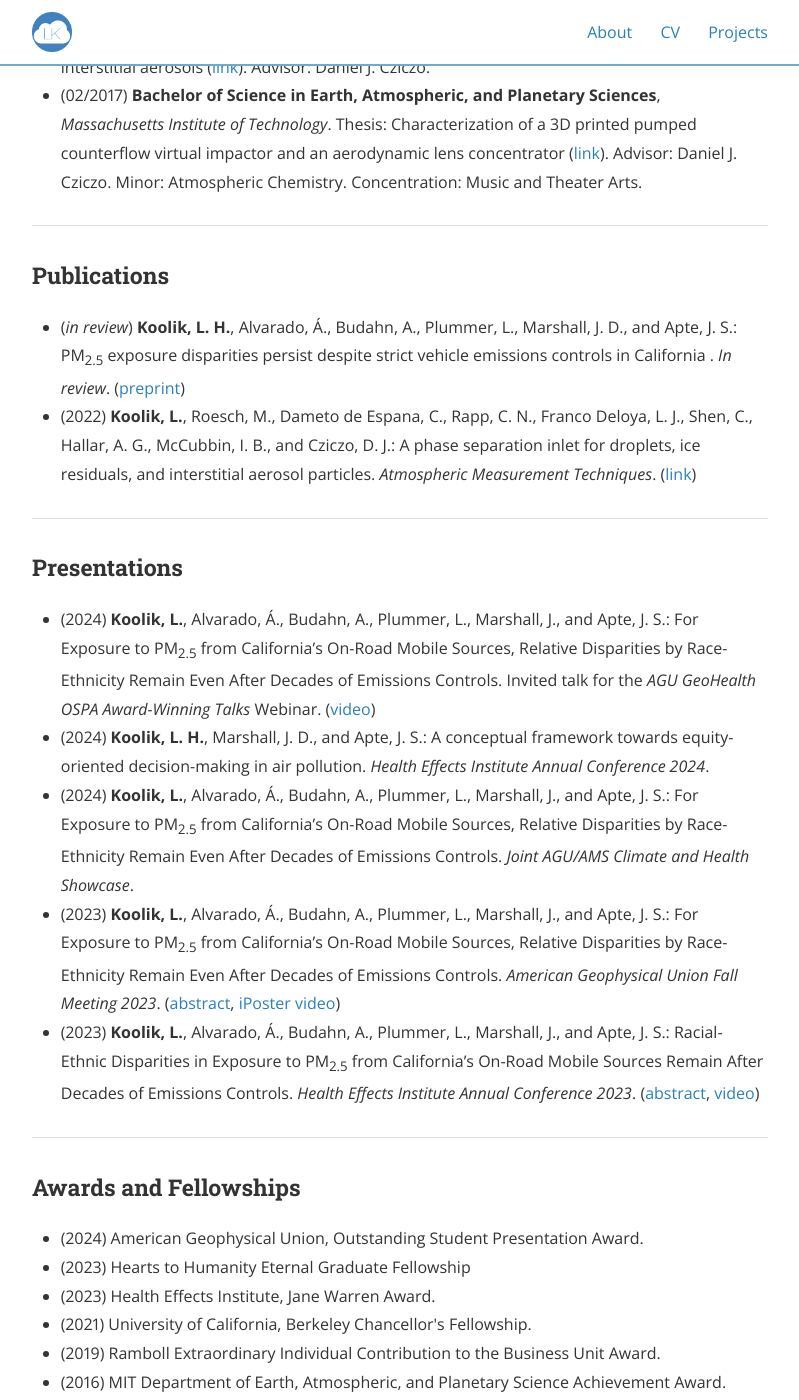
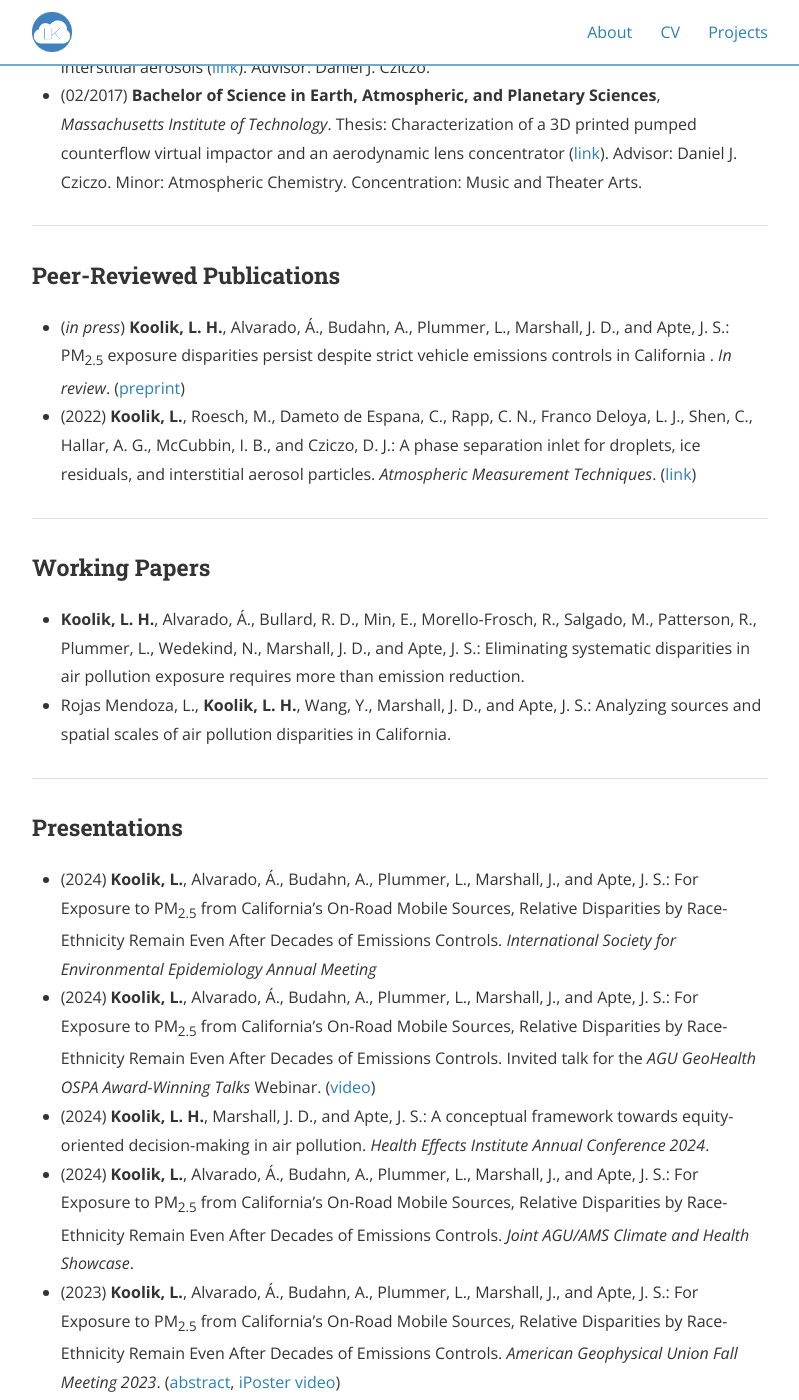
Before and after one commit to lkoolik/lkoolik.github.io, a Jekyll site: the page built from cv.md, in a window 1280 px wide and 1400 px high, scrolled down 453 px. Shown: the whole window, without its empty margins (240-1039 px from the left). Built offline with Jekyll 4.4.1, drawn with Linux system fonts in a browser that asks for light colours; nearby versions of some CDN libraries; some of the changed text lies outside the part shown.

Commit message:
Update cv.md

```diff
--- a/cv.md
+++ b/cv.md
@@ -18,17 +18,26 @@ main_nav: true
 
 <hr>
 
-<h3>Publications</h3>
+<h3>Peer-Reviewed Publications</h3>
 <ul>
-  <li>(<i>in review</i>) <b>Koolik, L. H.</b>, Alvarado, Á., Budahn, A., Plummer, L., Marshall, J. D., and Apte, J. S.: PM<sub>2.5</sub> exposure disparities persist despite strict vehicle emissions controls in California
+  <li>(<i>in press</i>) <b>Koolik, L. H.</b>, Alvarado, Á., Budahn, A., Plummer, L., Marshall, J. D., and Apte, J. S.: PM<sub>2.5</sub> exposure disparities persist despite strict vehicle emissions controls in California
 . <i> In review</i>. (<a href="https://doi.org/10.26434/chemrxiv-2023-669ws">preprint</a>)</li>
   <li>(2022) <b>Koolik, L.</b>, Roesch, M., Dameto de Espana, C., Rapp, C. N., Franco Deloya, L. J., Shen, C., Hallar, A. G., McCubbin, I. B., and Cziczo, D. J.: A phase separation inlet for droplets, ice residuals, and interstitial aerosol particles. <i> Atmospheric Measurement Techniques</i>. (<a href="https://doi.org/10.5194/amt-15-3213-2022">link</a>)</li>
 </ul>
 
 <hr>
 
+<h3>Working Papers</h3>
+<ul>
+  <li><b>Koolik, L. H.</b>, Alvarado, Á., Bullard, R. D., Min, E., Morello-Frosch, R., Salgado, M., Patterson, R., Plummer, L., Wedekind, N., Marshall, J. D., and Apte, J. S.: Eliminating systematic disparities in air pollution exposure requires more than emission reduction.</li>
+  <li>Rojas Mendoza, L., <b>Koolik, L. H.</b>, Wang, Y., Marshall, J. D., and Apte, J. S.: Analyzing sources and spatial scales of air pollution disparities in California.</li>
+</ul>
+
+<hr>
+
 <h3>Presentations</h3>
 <ul>
+  <li>(2024) <b>Koolik, L.</b>, Alvarado, Á., Budahn, A., Plummer, L., Marshall, J., and Apte, J. S.: For Exposure to PM<sub>2.5</sub> from California’s On-Road Mobile Sources, Relative Disparities by Race-Ethnicity Remain Even After Decades of Emissions Controls. <i>International Society for Environmental Epidemiology Annual Meeting</i></li>
   <li>(2024) <b>Koolik, L.</b>, Alvarado, Á., Budahn, A., Plummer, L., Marshall, J., and Apte, J. S.: For Exposure to PM<sub>2.5</sub> from California’s On-Road Mobile Sources, Relative Disparities by Race-Ethnicity Remain Even After Decades of Emissions Controls. Invited talk for the <i>AGU GeoHealth OSPA Award-Winning Talks</i> Webinar. (<a href="https://www.youtube.com/watch?v=LAqIPNALz8U">video</a>)</li>
   <li>(2024) <b>Koolik, L. H.</b>, Marshall, J. D., and Apte, J. S.: A conceptual framework towards equity-oriented decision-making in air pollution. <i> Health Effects Institute Annual Conference 2024</i>. </li>
   <li>(2024) <b>Koolik, L.</b>, Alvarado, Á., Budahn, A., Plummer, L., Marshall, J., and Apte, J. S.: For Exposure to PM<sub>2.5</sub> from California’s On-Road Mobile Sources, Relative Disparities by Race-Ethnicity Remain Even After Decades of Emissions Controls. <i> Joint AGU/AMS Climate and Health Showcase</i>. </li>
@@ -54,8 +63,9 @@ main_nav: true
 <h4>Apte Group Laboratory</h4>
 <i> University of California, Berkeley </i>
 
-<b> Graduate Student Researcher </b> (08/2021-present)
+<b> Graduate Student Researcher and PhD Candidate </b> (08/2021-present)
 <ul>
+  <li>Identifies critical policy strategies for mitigating exposure disparities.</li>
   <li>Develops computational pipelines for estimating PM<sub>2.5</sub> exposure disparities associated with changes in emissions.</li>
   <li>Coordinates with California Office of Environmental Health Hazard Assessments and environmental justice groups to provide useful tools for iterating through emissions scenarios.</li>
 </ul>
@@ -108,3 +118,9 @@ main_nav: true
   <li>(05/2024-present) Wildfire Smoke Filtration Workshops for La Clinica (<a href="https://laclinica.org/">link</a>): coordinated educational materials and in-person workshop about wildfire smoke, health effects of air pollution, and how to build low-cost filters </li>
   <li>(09/2021-present) Community Resources for Science (<a href="https://crscience.org/">link</a>): wildfire smoke outreach participant and 2023-2024 coordinator</li>
 </ul>
+
+<h4>Aademic Service</h4>
+<ul>
+  <li>(06/2024-present) American Geophysical Union Geohealth Early Career Committee </li>
+  <li>(2024) Early career session convener for AGU 2024 </li>
+</ul>
```
